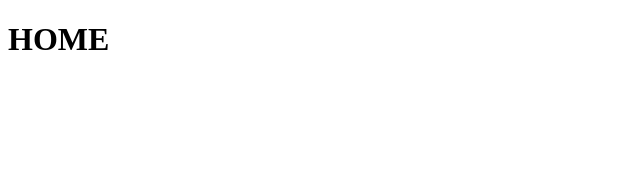
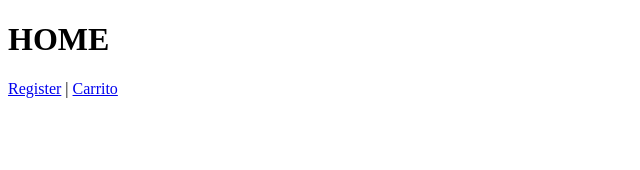
Before and after one commit to abrilramos12/Proyecto_Grupal-Ispc, an Angular app in the folder Front-end/CapacitApp/: page / in a window 1280 px wide. Shown: the top 170 px of the page, without its empty margins (0-640 px from the left). Built offline with nearby package versions, Linux system fonts and the light colour scheme.

Commit message:
agrego enlaces

```diff
--- a/Front-end/CapacitApp/src/app/app.component.html
+++ b/Front-end/CapacitApp/src/app/app.component.html
@@ -1,2 +1,6 @@
 <h1>HOME</h1>
+<nav>
+    <a class="button" routerLink="/register">Register</a> |
+    <a class="button" routerLink="/carrito">Carrito</a>
+  </nav>
 <router-outlet></router-outlet>
```
